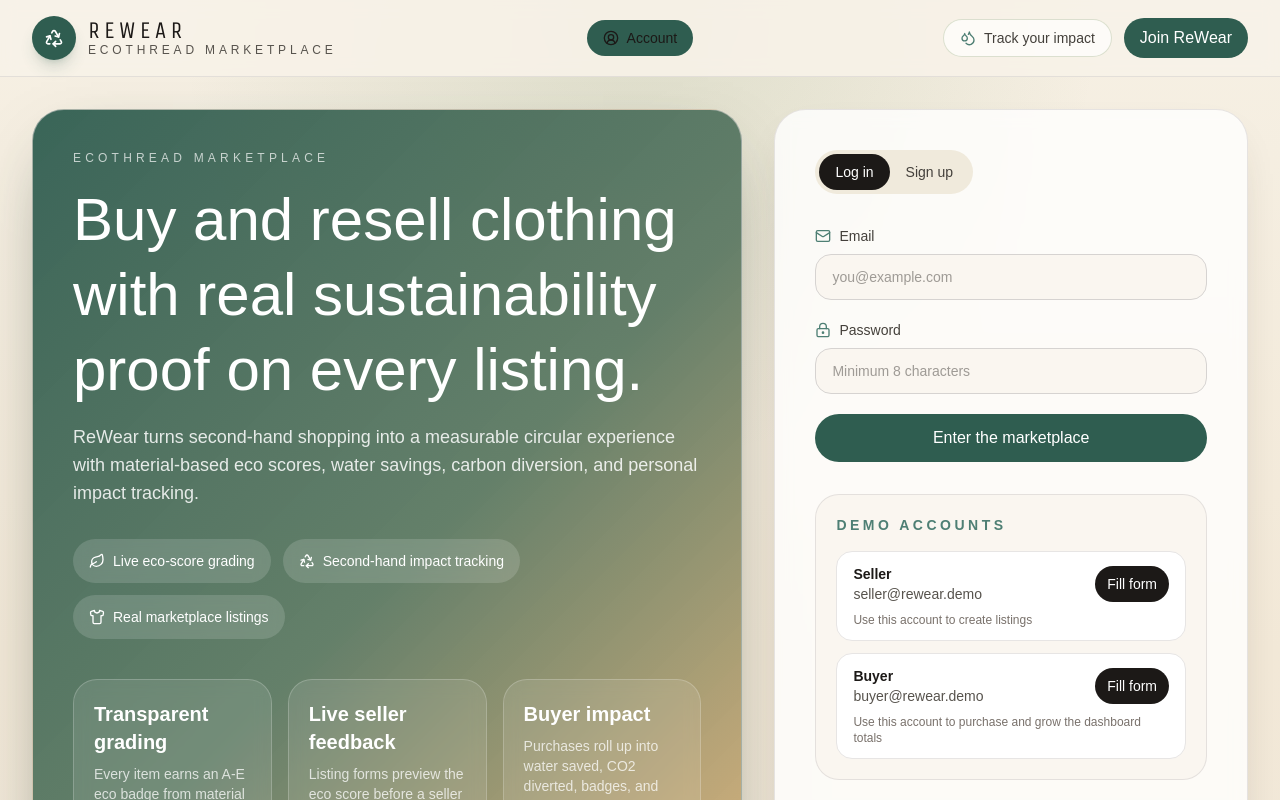
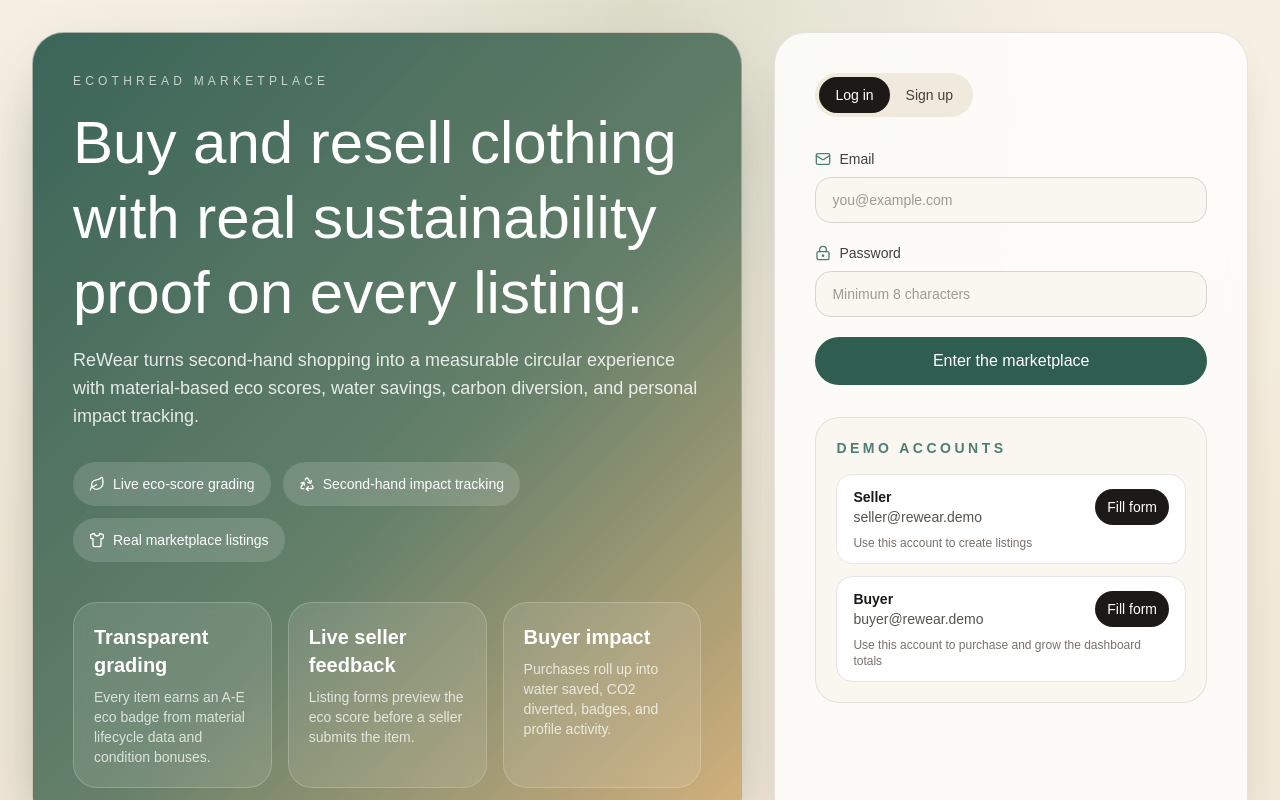
Before and after one commit to harxhe/ReWear, a React (Vite) app in the folder client/: page / in a window 1280 px wide. Shown: the top 800 px of the page. Built offline with nearby package versions, Linux system fonts and the light colour scheme.

Commit message:
fix: restore seller listing preview and detail flows

```diff
--- a/client/src/App.jsx
+++ b/client/src/App.jsx
@@ -51,7 +51,7 @@ function App() {
         <Route
           path="/purchase/:productId"
           element={(
-            <ProtectedRoute allowedRoles={['buyer']}>
+            <ProtectedRoute>
               <PurchasePage />
             </ProtectedRoute>
           )}
--- a/client/src/components/app-shell.jsx
+++ b/client/src/components/app-shell.jsx
@@ -15,9 +15,10 @@ export function AppShell() {
 
   return (
     <div className="min-h-screen bg-[radial-gradient(circle_at_top,_rgba(108,138,88,0.18),_transparent_32%),linear-gradient(180deg,_#f6f0e4_0%,_#f2e8d7_50%,_#efe7da_100%)] text-stone-900">
+      {isAuthenticated ? (
         <header className="sticky top-0 z-20 border-b border-stone-300/60 bg-[#f8f2e8]/90 backdrop-blur">
           <div className="mx-auto flex w-full max-w-7xl items-center justify-between gap-4 px-4 py-4 sm:px-6 lg:px-8">
-          <NavLink to={isAuthenticated ? '/marketplace' : '/'} className="flex items-center gap-3 text-stone-900">
+            <NavLink to="/marketplace" className="flex items-center gap-3 text-stone-900">
               <div className="flex h-11 w-11 items-center justify-center rounded-full bg-[#2f5d50] text-white shadow-lg shadow-[#2f5d50]/20">
                 <Recycle className="h-5 w-5" />
               </div>
@@ -29,10 +30,6 @@ export function AppShell() {
 
             <nav className="hidden items-center gap-2 md:flex">
               {navItems.filter((item) => {
-              if (!isAuthenticated) {
-                return item.label === 'Account';
-              }
-
                 if (!item.roles) {
                   return true;
                 }
@@ -55,11 +52,12 @@ export function AppShell() {
             </nav>
 
             <div className="flex items-center gap-3">
+              {user?.role === 'buyer' ? (
                 <div className="hidden rounded-full border border-[#8c9f6d]/30 bg-white/70 px-4 py-2 text-sm text-stone-700 sm:flex sm:items-center sm:gap-2">
                   <Droplets className="h-4 w-4 text-[#4e7f74]" />
-              {user ? `${Math.round(user.totalWaterSavedLiters || 0)} L saved` : 'Track your impact'}
+                  {Math.round(user?.totalWaterSavedLiters || 0)} L saved
                 </div>
-            {isAuthenticated ? (
+              ) : null}
               <button
                 type="button"
                 onClick={() => {
@@ -71,18 +69,10 @@ export function AppShell() {
                 <LogOut className="h-4 w-4" />
                 Sign out
               </button>
-            ) : (
-              <button
-                type="button"
-                onClick={() => navigate('/')}
-                className="inline-flex items-center gap-2 rounded-full bg-[#2f5d50] px-4 py-2 text-sm font-semibold text-white transition hover:bg-[#244b41]"
-              >
-                Join ReWear
-              </button>
-            )}
             </div>
           </div>
         </header>
+      ) : null}
 
       <main className="mx-auto w-full max-w-7xl px-4 py-8 sm:px-6 lg:px-8">
         <Outlet />
--- a/client/src/pages/purchase-page.jsx
+++ b/client/src/pages/purchase-page.jsx
@@ -10,20 +10,24 @@ export function PurchasePage() {
   const queryClient = useQueryClient();
   const { productId } = useParams();
   const { refreshUser, token, user } = useAuth();
+  const canBuy = user?.role === 'buyer';
 
   const productQuery = useQuery({
     queryFn: () => apiRequest(`/products/${productId}`),
     queryKey: ['product-detail', productId],
   });
 
+  const resolvedProductId = productQuery.data?.product?.id || productId;
+
   const wishlistQuery = useQuery({
+    enabled: canBuy,
     queryFn: () => apiRequest('/wishlist', { headers: authHeaders(token) }),
     queryKey: ['wishlist', token],
   });
 
   const purchaseMutation = useMutation({
     mutationFn: () => apiRequest('/purchases', {
-      body: JSON.stringify({ productId: Number(productQuery.data?.product?.id ?? productId) }),
+      body: JSON.stringify({ productId: resolvedProductId }),
       headers: authHeaders(token),
       method: 'POST',
     }),
@@ -40,11 +44,11 @@ export function PurchasePage() {
   const wishlistMutation = useMutation({
     mutationFn: (method) => method === 'POST'
       ? apiRequest('/wishlist', {
-          body: JSON.stringify({ productId: Number(productQuery.data?.product?.id ?? productId) }),
+          body: JSON.stringify({ productId: resolvedProductId }),
           headers: authHeaders(token),
           method: 'POST',
         })
-      : apiRequest(`/wishlist/${Number(productQuery.data?.product?.id ?? productId)}`, {
+      : apiRequest(`/wishlist/${resolvedProductId}`, {
           headers: authHeaders(token),
           method: 'DELETE',
         }),
@@ -63,7 +67,7 @@ export function PurchasePage() {
 
   const product = productQuery.data.product;
   const isOwner = product.seller.id === user?.id;
-  const isWishlisted = (wishlistQuery.data?.wishlist || []).some((item) => item.id === product.id);
+  const isWishlisted = canBuy && (wishlistQuery.data?.wishlist || []).some((item) => item.id === product.id);
 
   return (
     <section className="grid gap-8 lg:grid-cols-[1.05fr_0.95fr]">
@@ -106,9 +110,9 @@ export function PurchasePage() {
           <p className="text-sm uppercase tracking-[0.25em] text-[#4e7f74]">Actions</p>
           <div className="mt-5 space-y-3">
             {!isOwner ? (
-              <button type="button" onClick={() => purchaseMutation.mutate()} disabled={purchaseMutation.isPending || product.status !== 'available'} className="inline-flex w-full items-center justify-center gap-2 rounded-full bg-[#2f5d50] px-5 py-3 text-sm font-semibold text-white disabled:opacity-60">
+              <button type="button" onClick={() => { if (canBuy) purchaseMutation.mutate(); }} disabled={!canBuy || purchaseMutation.isPending || product.status !== 'available'} className="inline-flex w-full items-center justify-center gap-2 rounded-full bg-[#2f5d50] px-5 py-3 text-sm font-semibold text-white disabled:opacity-60">
                 <ShoppingBag className="h-4 w-4" />
-                {purchaseMutation.isPending ? 'Purchasing...' : 'Confirm purchase'}
+                {canBuy ? (purchaseMutation.isPending ? 'Purchasing...' : 'Confirm purchase') : 'Purchase unavailable for seller account'}
               </button>
             ) : (
               <button type="button" onClick={() => navigate(`/sell?listing=${product.id}`)} className="inline-flex w-full items-center justify-center rounded-full bg-stone-900 px-5 py-3 text-sm font-semibold text-white">
@@ -116,11 +120,15 @@ export function PurchasePage() {
               </button>
             )}
 
-            {!isOwner ? (
+            {!isOwner && canBuy ? (
               <button type="button" onClick={() => wishlistMutation.mutate(isWishlisted ? 'DELETE' : 'POST')} disabled={wishlistMutation.isPending} className="inline-flex w-full items-center justify-center gap-2 rounded-full border border-stone-300 bg-white px-5 py-3 text-sm font-semibold text-stone-800 disabled:opacity-60">
                 <Heart className={`h-4 w-4 ${isWishlisted ? 'fill-current text-rose-600' : ''}`} />
                 {isWishlisted ? 'Remove from wishlist' : 'Save to wishlist'}
               </button>
+            ) : null}
+
+            {!isOwner && !canBuy ? (
+              <p className="text-sm text-stone-600">You can view the full listing details and description here, but seller accounts cannot edit listings they do not own or buy them.</p>
             ) : null}
 
             {purchaseMutation.isError ? <p className="text-sm text-rose-600">{purchaseMutation.error.message}</p> : null}
--- a/client/src/pages/sell-page.jsx
+++ b/client/src/pages/sell-page.jsx
@@ -63,7 +63,7 @@ export function SellPage() {
     queryFn: () => apiRequest('/products/preview-score', {
       body: JSON.stringify({
         conditionLabel: formState.conditionLabel,
-        materialId: Number(selectedMaterialId),
+        materialId: selectedMaterialId,
       }),
       method: 'POST',
     }),
@@ -74,7 +74,7 @@ export function SellPage() {
     mutationFn: () => apiRequest(listingId ? `/products/${listingId}` : '/products', {
       body: JSON.stringify({
         ...formState,
-        materialId: Number(selectedMaterialId),
+        materialId: selectedMaterialId,
         price: Number(formState.price),
       }),
       headers: authHeaders(token),
```
Lines whose indentation alone changed are shown as unchanged.
